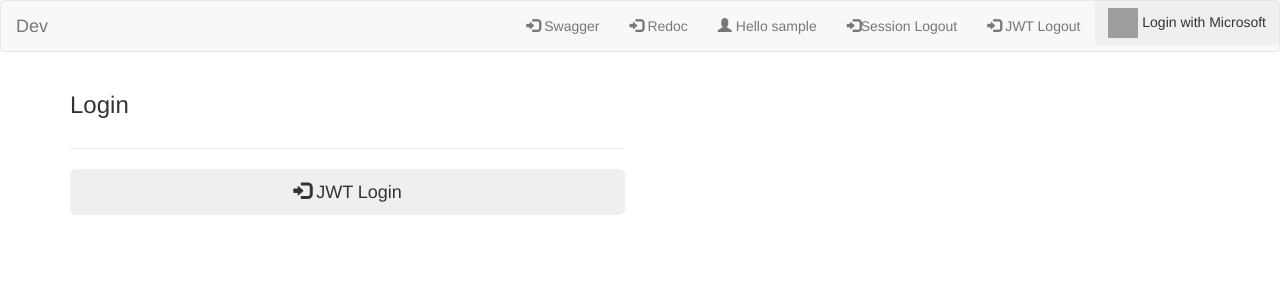
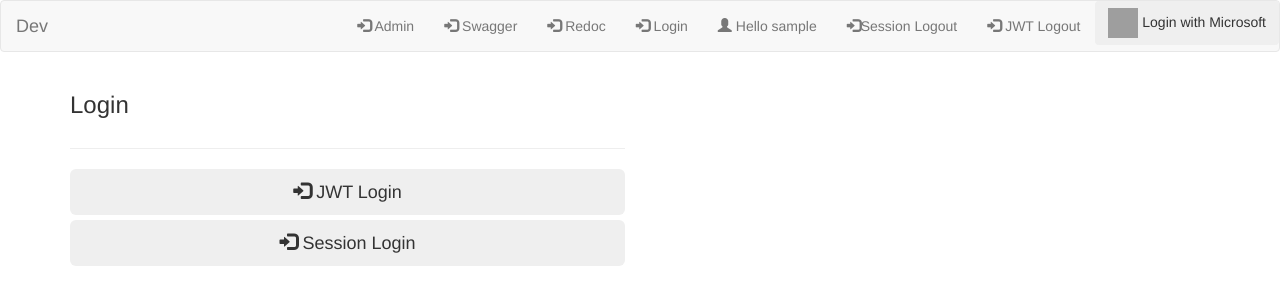
Before and after one commit to NatLee/Django-Simple-3rd-Party-JWT-Dev-Dashboard, a Django app: template src/django_simple_third_party_jwt_dev_dashboard/templates/login.html in a window 1280 px wide. Shown: the top 305 px of the page. Run offline with Django 4.2, Linux system fonts and the light colour scheme; a user stored in the database is signed in; tables that the repository leaves empty hold one stand-in row (values such as "Sample post"); the template is opened without the code that fills it: most values are stand-ins (such as "Sample title", 1, 10 or a date in 2020); parts of the project's set-up code (start-up, migrations or seed data) failed here and were passed over; some libraries are stand-ins or nearby versions; grey boxes are pictures that could not be loaded.

Commit message:
[update] version and login functionality

```diff
--- a/src/django_simple_third_party_jwt_dev_dashboard/__init__.py
+++ b/src/django_simple_third_party_jwt_dev_dashboard/__init__.py
@@ -1 +1 @@
-__version__ = '0.1.1'
+__version__ = '0.2.0'
--- a/src/django_simple_third_party_jwt_dev_dashboard/templates/base.html
+++ b/src/django_simple_third_party_jwt_dev_dashboard/templates/base.html
@@ -28,6 +28,10 @@
             </div>
             <ul class="nav navbar-nav navbar-right">
 
+                {% if admin_url|length %}
+                <li><a href="/{{ admin_url }}"><span class="glyphicon glyphicon-log-in"></span> Admin </a></li>
+                {% endif %}
+
                 {% if swagger_url|length %}
                 <li><a href="/{{ swagger_url }}"><span class="glyphicon glyphicon-log-in"></span> Swagger </a></li>
                 {% endif %}
@@ -36,15 +40,12 @@
                 <li><a href="/{{ redoc_url }}"><span class="glyphicon glyphicon-log-in"></span> Redoc </a></li>
                 {% endif %}
 
+                <li><a href="{% url 'dev-session-login' %}"><span class="glyphicon glyphicon-log-in"></span> Login</a></li>
+
                 {% if request.user.is_authenticated %}
 
                 <li><a href="#"><span class="glyphicon glyphicon-user"></span> Hello {{ request.user }}</a></li>
                 <li><a href="/{{ dashboard_url }}/logout"><span class="glyphicon glyphicon-log-in"></span>Session Logout</a></li>
-
-                {% else %}
-
-                <li><a href="{% url 'dev-jwt-login' %}"><span class="glyphicon glyphicon-log-in"></span> JWT Login</a></li>
-                <li><a href="/{{ admin_url }}/login/?next=/{{ dashboard_url }}"><span class="glyphicon glyphicon-log-in"></span>Session Login</a></li>
 
                 {% endif %}
 
@@ -58,7 +59,7 @@
                             data-text="sign_in_with" data-shape="rectangular" data-logo_alignment="left">
                         </div>
                 </li>
-                <button id="microsoft-login-button" class="btn" onclick="location.href='/{{ microsoft_signin_path }}';">
+                <button id="microsoft-login-button" class="btn" onclick="location.href='/{{ third_party_jwt_url }}/auth/microsoft/signin';">
                     <img src="https://upload.wikimedia.org/wikipedia/commons/thumb/4/44/Microsoft_logo.svg/2048px-Microsoft_logo.svg.png" alt="Microsoft logo" style="width: 30px; height: 30px;">
                     Login with Microsoft
                 </button>
--- a/src/django_simple_third_party_jwt_dev_dashboard/templates/login.html
+++ b/src/django_simple_third_party_jwt_dev_dashboard/templates/login.html
@@ -17,9 +17,13 @@
         <input type="hidden" name="next" value="{{ next }}" />
         <hr />
         {% buttons %}
-        <button type="submit" class="btn btn-lg btn-outline-primary btn-block">
-          <i class="glyphicon glyphicon-log-in" id="btn-submit"></i>
-          JWT Login
+        <!-- JWT Login Button -->
+        <button type="submit" name="action" value="jwt" class="btn btn-lg btn-outline-primary btn-block">
+          <i class="glyphicon glyphicon-log-in"></i> JWT Login
+        </button>
+        <!-- Session Login Button -->
+        <button type="submit" name="action" value="session" class="btn btn-lg btn-outline-secondary btn-block">
+          <i class="glyphicon glyphicon-log-in"></i> Session Login
         </button>
         {% endbuttons %}
       </form>
@@ -31,17 +35,35 @@
   $("form").on("submit", function (event) {
     event.preventDefault();
 
+    let action = $(this).find("button[type=submit]:focus").val();
+
+    if (action === 'jwt') {
+      // JWT Login logic
       $.ajax({
         type: "POST",
         url: "/{{ jwt_token_url }}",
         data: $(this).serialize(),
         success: function (data) {
+          console.log(data);
           localStorage.setItem('refresh_token', data.refresh);
           localStorage.setItem('access_token', data.access);
           window.location.href = "/{{ dashboard_url }}";
-      },
+        }
       });
+    } else if (action === 'session') {
+      // Session Login logic
+      $.ajax({
+        type: "POST",
+        url: "/{{ dashboard_url }}/login",
+        data: $(this).serialize(),
+        success: function (data) {
+          console.log(data);
+          window.location.href = "/{{ dashboard_url }}";
+        }
       });
+    }
+  });
+
 </script>
 
 {% endblock %}
--- a/src/django_simple_third_party_jwt_dev_dashboard/urls.py
+++ b/src/django_simple_third_party_jwt_dev_dashboard/urls.py
@@ -4,6 +4,6 @@ from django_simple_third_party_jwt_dev_dashboard import views
 
 urlpatterns = [
     path("", views.dashboard, name="dev-dashboard"),
-    path("login", views.jwt_login, name="dev-jwt-login"),
+    path("login", views.login, name="dev-session-login"),
     path("logout", views.session_logout, name="dev-session-logout")
 ]
```
Also changed, not shown: src/django_simple_third_party_jwt_dev_dashboard/views.py (+28 -15 lines). Lines whose indentation alone changed are shown as unchanged.
